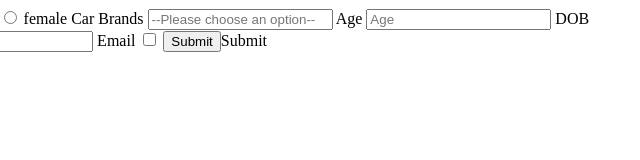
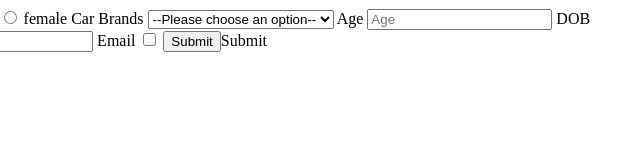
Before and after one commit to acciojob/signup-form-car-s-ourav, a website: page main.html in a window 1280 px wide. Shown: the full height of the page, 583-1223 px from the left. Drawn offline with Linux system fonts and the light colour scheme.

Commit message:
created a submission

```diff
--- a/main.html
+++ b/main.html
@@ -22,8 +22,10 @@
 			<input name="gender" id= "gender_m, gender_f" type="radio"  required> female
 
 			<label for="cars"> Car Brands	 </label>
-			<input id="cars" type="Select" placeholder="--Please choose an option--
-" required>
+			<select id="cars" name="cars" required>
+			<option disabled selected>--Please choose an option--</option>
+			</select>
+
 
 			<label for="age"> Age </label>
 			<input id="age" type="Number" placeholder="Age" required>
```
